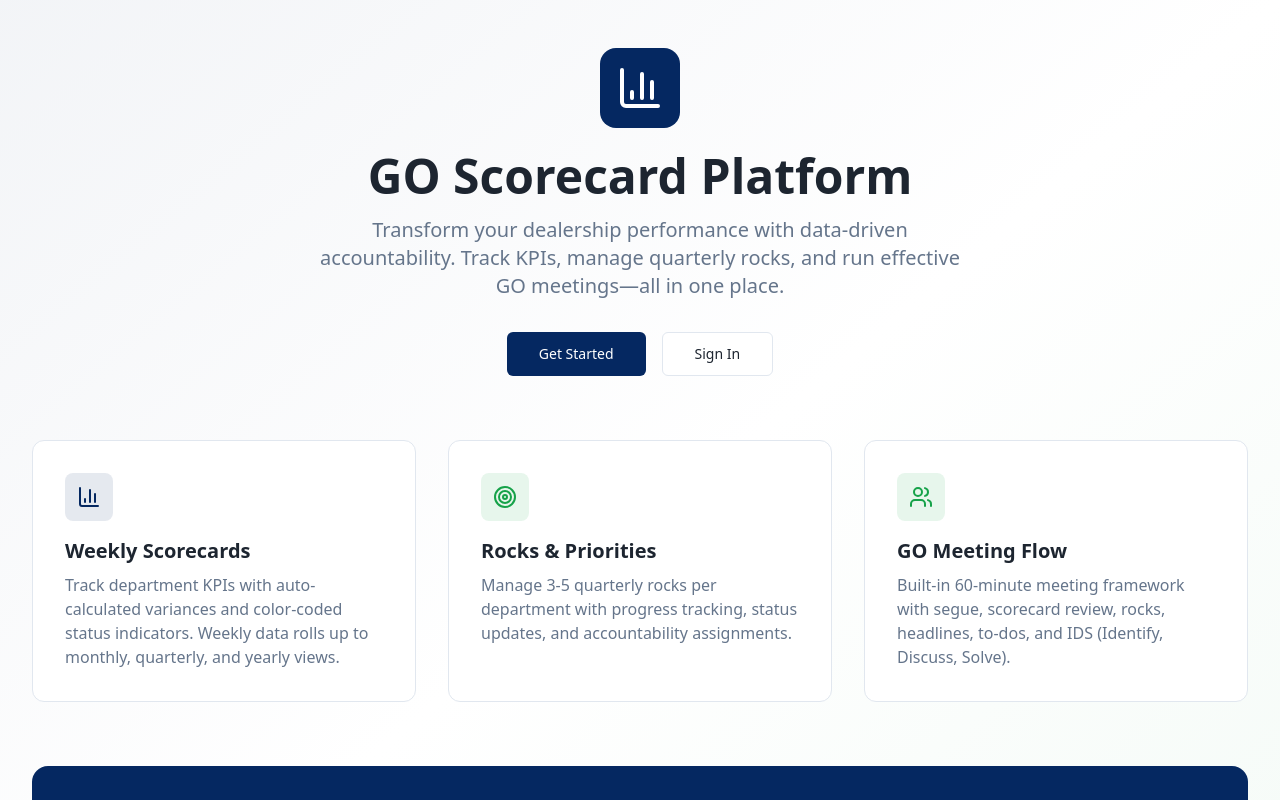
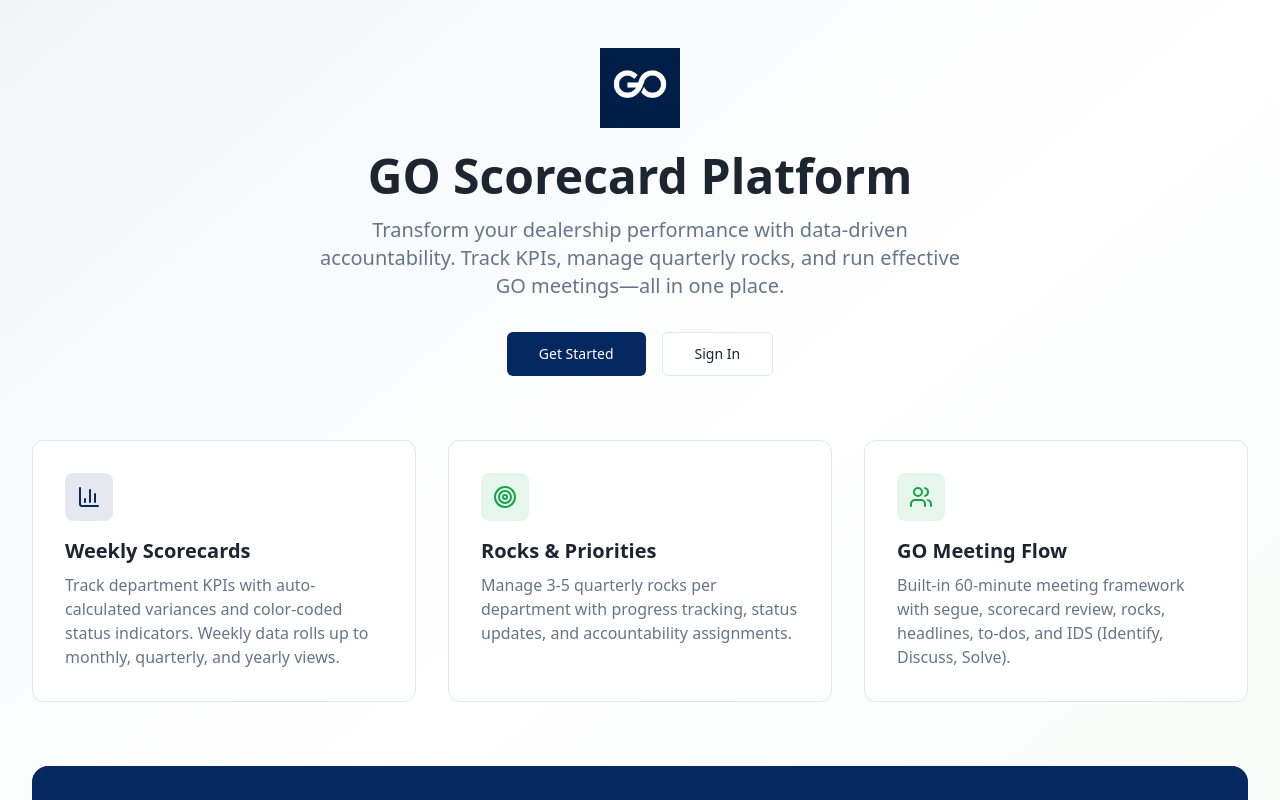
Before and after one commit to joelcourchaine/eos-pulse-hub, a React (Vite) app: page / in a window 1280 px wide. Shown: the top 800 px of the page. Built offline with nearby package versions, Linux system fonts and the light colour scheme.

Commit message:
Replace app logo with GO logo
- Update main logo across app to use uploaded GO logo
- Replace icons with image import in Index.tsx and Dashboard.tsx
- Update imports and usage to display GO logo in header/landing sections

```diff
--- a/src/pages/Dashboard.tsx
+++ b/src/pages/Dashboard.tsx
@@ -3,6 +3,7 @@ import { useNavigate } from "react-router-dom";
 import { supabase } from "@/integrations/supabase/client";
 import { User, Session } from "@supabase/supabase-js";
 import { Button } from "@/components/ui/button";
+import goLogo from "@/assets/go-logo.png";
 import { Card, CardContent, CardDescription, CardHeader, CardTitle } from "@/components/ui/card";
 import { Select, SelectContent, SelectItem, SelectTrigger, SelectValue } from "@/components/ui/select";
 import { useToast } from "@/hooks/use-toast";
@@ -406,9 +407,7 @@ const Dashboard = () => {
         <div className="max-w-[1600px] mx-auto px-4 sm:px-6 lg:px-8 py-4">
           <div className="flex items-center justify-between">
             <div className="flex items-center gap-3">
-              <div className="h-10 w-10 rounded-lg bg-primary flex items-center justify-center">
-                <BarChart3 className="h-6 w-6 text-primary-foreground" />
-              </div>
+              <img src={goLogo} alt="GO Logo" className="h-10 w-10" />
               <div>
                 <h1 className="text-xl font-bold text-foreground">GO Scorecard</h1>
                 <p className="text-sm text-muted-foreground">Growth Operating System</p>
--- a/src/pages/Index.tsx
+++ b/src/pages/Index.tsx
@@ -1,6 +1,7 @@
 import { useNavigate } from "react-router-dom";
 import { Button } from "@/components/ui/button";
 import { BarChart3, Target, Users, TrendingUp } from "lucide-react";
+import goLogo from "@/assets/go-logo.png";
 
 const Index = () => {
   const navigate = useNavigate();
@@ -10,9 +11,7 @@ const Index = () => {
       <div className="max-w-7xl mx-auto px-4 sm:px-6 lg:px-8 py-12">
         {/* Header */}
         <div className="text-center mb-16">
-          <div className="inline-flex items-center justify-center h-20 w-20 rounded-2xl bg-primary mb-6">
-            <BarChart3 className="h-12 w-12 text-primary-foreground" />
-          </div>
+          <img src={goLogo} alt="GO Logo" className="h-20 w-20 mx-auto mb-6" />
           <h1 className="text-5xl font-bold text-foreground mb-4">
             GO Scorecard Platform
           </h1>
```
Also changed, not shown: src/assets/go-logo.png (added).
